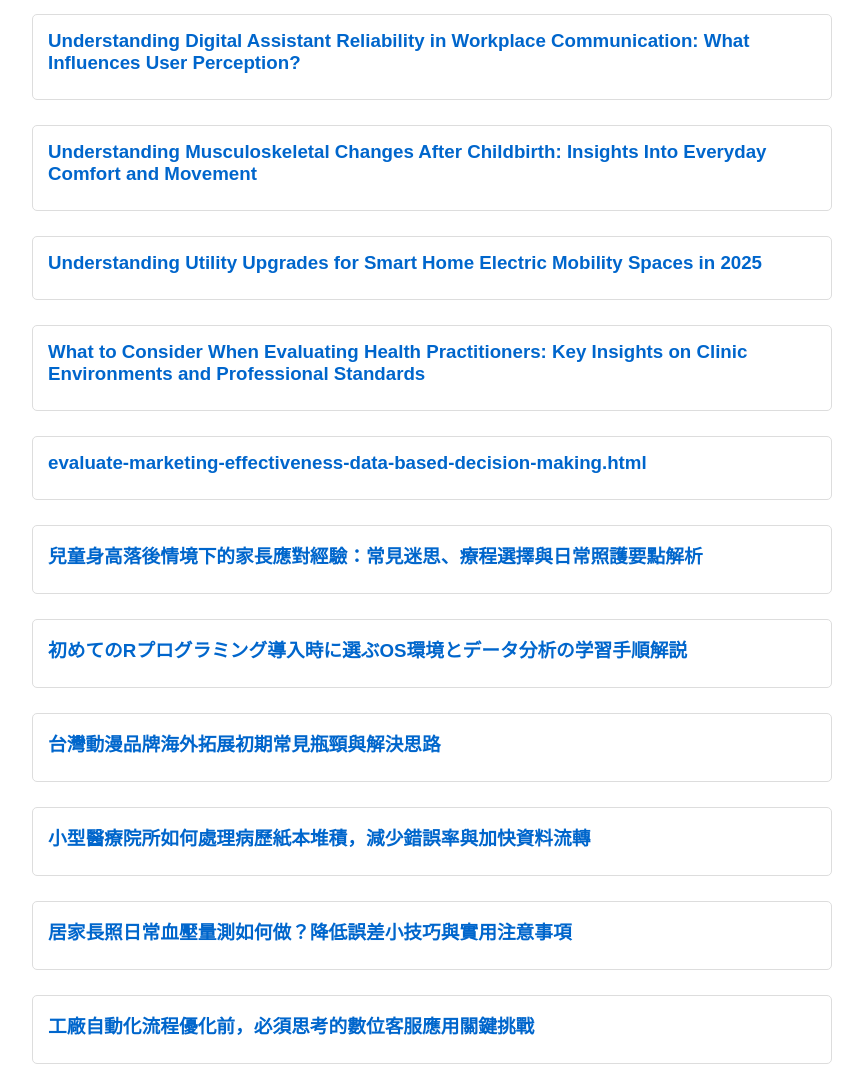
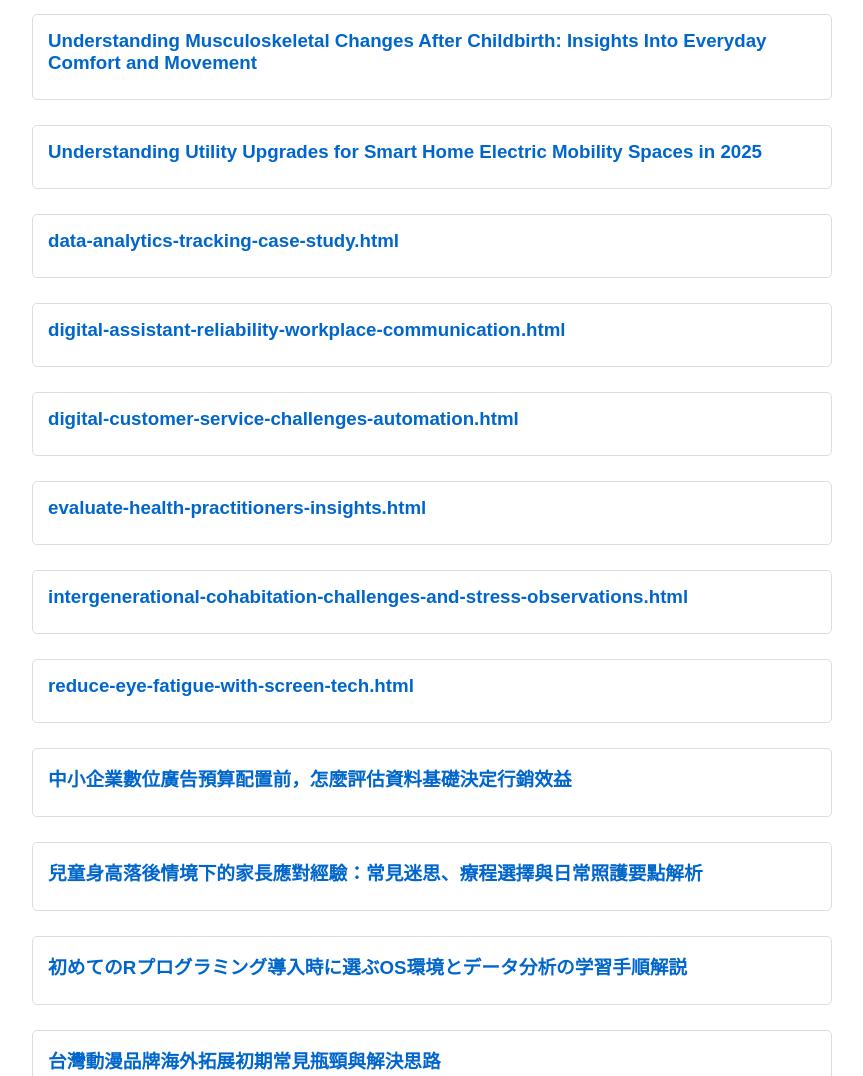
Before and after one commit to johnmackintosh05/johnmackintosh05.github.io, a plain HTML site: page index.html in a window 1280 px wide. Shown: the part 480-1556 px from the top of the page, without its empty margins (208-1071 px from the left). Drawn offline with Linux system fonts and the light colour scheme.

Commit message:
自動更新 Index.html - 文章目錄（包含Gist）

```diff
--- a/index.html
+++ b/index.html
@@ -37,19 +37,31 @@
             <h3><a href="workflow-automation-team-efficiency-impacts.html">How Workflow Automation Impacts Team Efficiency in Modern Service Businesses</a></h3>
         </div>
         <div class="article-item">
-            <h3><a href="digital-assistant-reliability-workplace-communication.html">Understanding Digital Assistant Reliability in Workplace Communication: What Influences User Perception?</a></h3>
-        </div>
-        <div class="article-item">
             <h3><a href="musculoskeletal-changes-after-childbirth.html">Understanding Musculoskeletal Changes After Childbirth: Insights Into Everyday Comfort and Movement</a></h3>
         </div>
         <div class="article-item">
             <h3><a href="electric-mobility-upgrade-utility.html">Understanding Utility Upgrades for Smart Home Electric Mobility Spaces in 2025</a></h3>
         </div>
         <div class="article-item">
-            <h3><a href="evaluate-health-practitioners-insights.html">What to Consider When Evaluating Health Practitioners: Key Insights on Clinic Environments and Professional Standards</a></h3>
+            <h3><a href="data-analytics-tracking-case-study.html">data-analytics-tracking-case-study.html</a></h3>
         </div>
         <div class="article-item">
-            <h3><a href="evaluate-marketing-effectiveness-data-based-decision-making.html">evaluate-marketing-effectiveness-data-based-decision-making.html</a></h3>
+            <h3><a href="digital-assistant-reliability-workplace-communication.html">digital-assistant-reliability-workplace-communication.html</a></h3>
+        </div>
+        <div class="article-item">
+            <h3><a href="digital-customer-service-challenges-automation.html">digital-customer-service-challenges-automation.html</a></h3>
+        </div>
+        <div class="article-item">
+            <h3><a href="evaluate-health-practitioners-insights.html">evaluate-health-practitioners-insights.html</a></h3>
+        </div>
+        <div class="article-item">
+            <h3><a href="intergenerational-cohabitation-challenges-and-stress-observations.html">intergenerational-cohabitation-challenges-and-stress-observations.html</a></h3>
+        </div>
+        <div class="article-item">
+            <h3><a href="reduce-eye-fatigue-with-screen-tech.html">reduce-eye-fatigue-with-screen-tech.html</a></h3>
+        </div>
+        <div class="article-item">
+            <h3><a href="evaluate-marketing-effectiveness-data-based-decision-making.html">中小企業數位廣告預算配置前，怎麼評估資料基礎決定行銷效益</a></h3>
         </div>
         <div class="article-item">
             <h3><a href="child-height-understanding-parents-approach.html">兒童身高落後情境下的家長應對經驗：常見迷思、療程選擇與日常照護要點解析</a></h3>
@@ -67,9 +79,6 @@
             <h3><a href="homecare-blood-pressure-measurement-tips.html">居家長照日常血壓量測如何做？降低誤差小技巧與實用注意事項</a></h3>
         </div>
         <div class="article-item">
-            <h3><a href="digital-customer-service-challenges-automation.html">工廠自動化流程優化前，必須思考的數位客服應用關鍵挑戰</a></h3>
-        </div>
-        <div class="article-item">
             <h3><a href="industrial-product-development-challenges-approaches.html">工業產品研發現場如何應對多物理場分析挑戰？設計流程最佳實務與失效案例解析</a></h3>
         </div>
         <div class="article-item">
@@ -82,16 +91,7 @@
             <h3><a href="mobile-first-page-loading-optimization-mistakes-checklist.html">移動優先頁面加載優化前，常見誤區與基礎檢查清單整理</a></h3>
         </div>
         <div class="article-item">
-            <h3><a href="reduce-eye-fatigue-with-screen-tech.html">螢幕技術怎麼減少眼睛疲勞？解析降低視覺負擔的原理與日常應用</a></h3>
-        </div>
-        <div class="article-item">
             <h3><a href="pharma-line-knowledge-ai-onboarding.html">製藥產線知識落地，AI協助新員工快速熟悉操作流程</a></h3>
-        </div>
-        <div class="article-item">
-            <h3><a href="data-analytics-tracking-case-study.html">資料分析產業如何追蹤網頁成效？企業專案三個月變化案例分享</a></h3>
-        </div>
-        <div class="article-item">
-            <h3><a href="intergenerational-cohabitation-challenges-and-stress-observations.html">遠距工作下多代同堂家庭的協調挑戰與日常壓力觀察</a></h3>
         </div>
     </div>
 
@@ -200,7 +200,7 @@
     </div>
 
     <div class="footer">
-        <p>Total 47 items (22 articles, 25 gists) | Last updated: 2025-12-23 09:16:25</p>
+        <p>Total 47 items (22 articles, 25 gists) | Last updated: 2025-12-25 09:07:23</p>
     </div>
 </body>
 </html>
```
